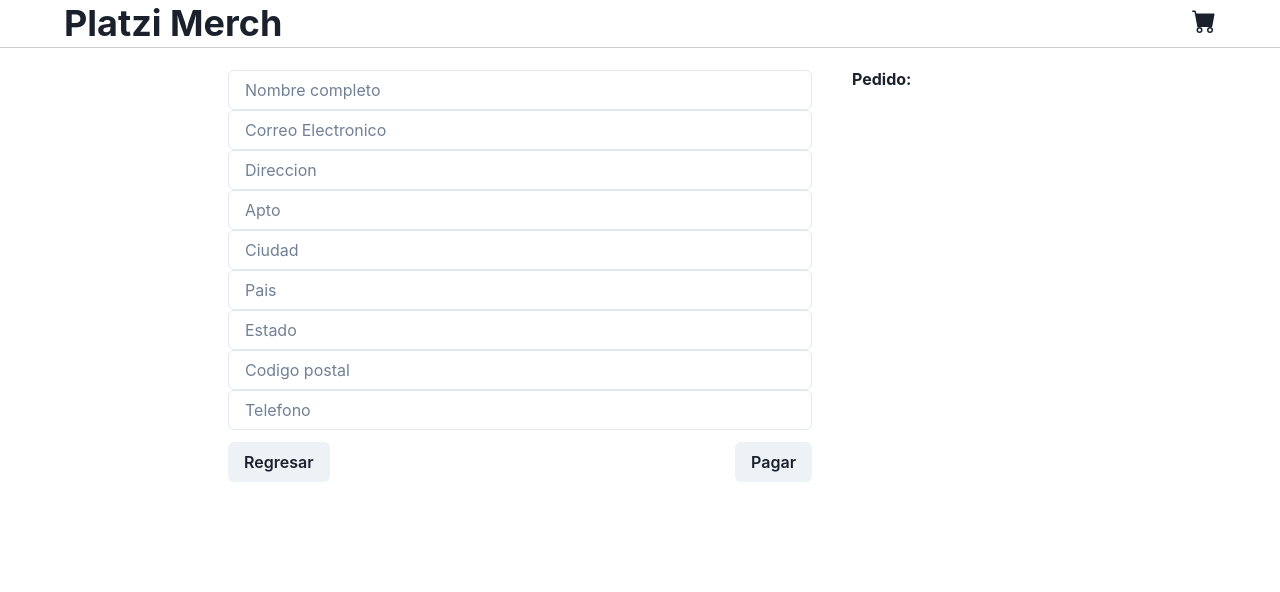
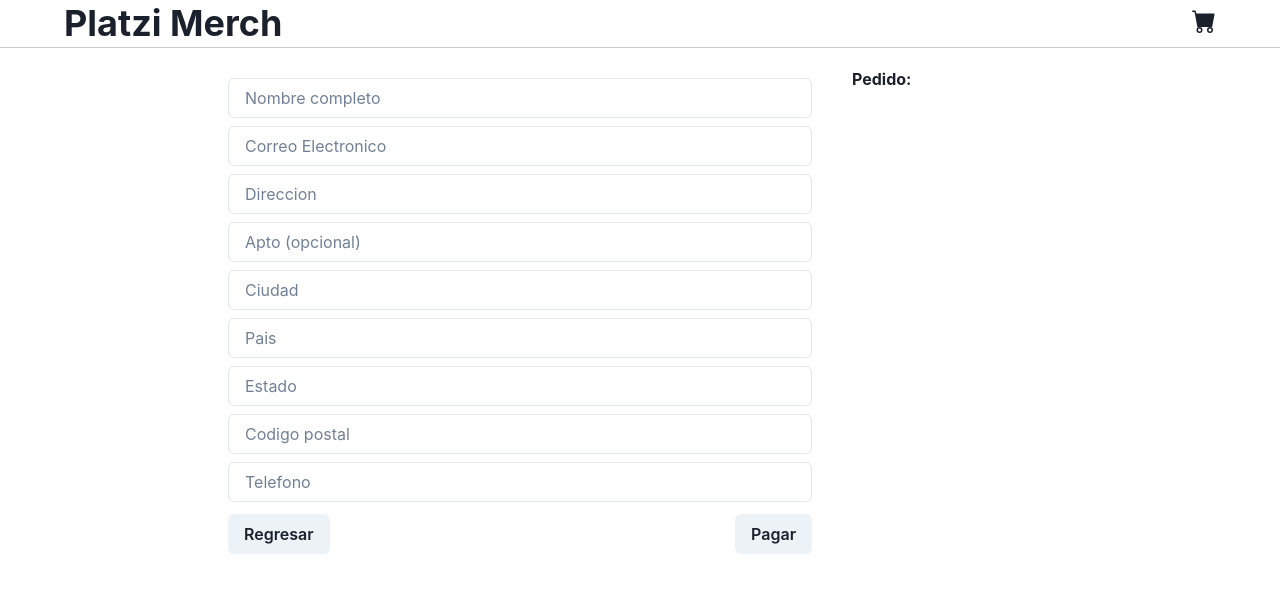
Before and after one commit to LucianoGimenezz/platzi-merch, a React app: page /checkout/information in a window 1280 px wide. Shown: the top 592 px of the page. Built offline with nearby package versions, Linux system fonts and the light colour scheme.

Commit message:
:lipstick: [ADD] invalid input

```diff
--- a/src/containers/CheckoutInformation.jsx
+++ b/src/containers/CheckoutInformation.jsx
@@ -1,4 +1,4 @@
-import React, { useRef, useContext } from 'react';
+import React, { useState, useRef, useContext } from 'react';
 import {
   Container,
   Box,
@@ -6,13 +6,25 @@
   Input,
   Button,
   Heading,
-  Text
+  Text,
+  FormControl,
+  FormErrorMessage
 } from '@chakra-ui/react';
 import { Link, useNavigate } from 'react-router-dom';
 import AppContext from '../context/AppContext';
 
 const CheckoutInformation = () => {
   const navigate = useNavigate();
+  const [error, setError] = useState({
+    name: false,
+    email: false,
+    address: false,
+    city: false,
+    country: false,
+    state: false,
+    cp: false,
+    phone: false
+  });
   const {
     state: { cart },
     addToBuyer
@@ -21,6 +33,74 @@
 
   const handlePay = () => {
     const formData = new FormData(form.current);
+
+    if (formData.get('name').trim() === '') {
+      setError({
+        ...error,
+        name: true
+      });
+      return;
+    }
+
+    if (
+      formData.get('email').trim() === '' ||
+      !formData.get('email').includes('@')
+    ) {
+      setError({
+        ...error,
+        email: true
+      });
+      return;
+    }
+
+    if (formData.get('direction').trim() === '') {
+      setError({
+        ...error,
+        address: true
+      });
+      return;
+    }
+
+    if (formData.get('city').trim() === '') {
+      setError({
+        ...error,
+        city: true
+      });
+      return;
+    }
+
+    if (formData.get('country').trim() === '') {
+      setError({
+        ...error,
+        country: true
+      });
+      return;
+    }
+
+    if (formData.get('state').trim() === '') {
+      setError({
+        ...error,
+        state: true
+      });
+      return;
+    }
+
+    if (formData.get('cp').trim() === '') {
+      setError({
+        ...error,
+        cp: true
+      });
+      return;
+    }
+
+    if (formData.get('phone').trim() === '') {
+      setError({
+        ...error,
+        phone: true
+      });
+      return;
+    }
+
     const buyer = {
       name: formData.get('name'),
       email: formData.get('email'),
@@ -53,23 +133,95 @@
       >
         <Box width="50%">
           <form ref={form}>
-            <Input name="name" placeholder="Nombre completo" />
+            <FormControl mt={2} isInvalid={error.name}>
+              <Input
+                name="name"
+                placeholder="Nombre completo"
+                onChange={() => setError(false)}
+              />
+              {error.name && (
+                <FormErrorMessage>name is required</FormErrorMessage>
+              )}
+            </FormControl>
 
-            <Input name="email" placeholder="Correo Electronico" />
+            <FormControl mt={2} isInvalid={error.email}>
+              <Input
+                name="email"
+                placeholder="Correo Electronico"
+                onChange={() => setError(false)}
+              />
+              {error.email && (
+                <FormErrorMessage>email is required</FormErrorMessage>
+              )}
+            </FormControl>
+            <FormControl mt={2} isInvalid={error.address}>
+              <Input
+                onChange={() => setError(false)}
+                name="direction"
+                placeholder="Direccion"
+              />
+              {error.address && (
+                <FormErrorMessage>direction is required</FormErrorMessage>
+              )}
+            </FormControl>
+            <FormControl mt={2}>
+              <Input
+                onChange={() => setError(false)}
+                name="apto"
+                placeholder="Apto (opcional)"
+              />
+            </FormControl>
 
-            <Input name="direction" placeholder="Direccion" />
-
-            <Input name="apto" placeholder="Apto" />
-
-            <Input name="city" placeholder="Ciudad" />
-
-            <Input name="country" placeholder="Pais" />
-
-            <Input name="state" placeholder="Estado" />
-
-            <Input name="cp" placeholder="Codigo postal" />
-
-            <Input name="phone" placeholder="Telefono" />
+            <FormControl mt={2} isInvalid={error.city}>
+              <Input
+                onChange={() => setError(false)}
+                name="city"
+                placeholder="Ciudad"
+              />
+              {error.city && (
+                <FormErrorMessage>city is required</FormErrorMessage>
+              )}
+            </FormControl>
+            <FormControl mt={2} isInvalid={error.country}>
+              <Input
+                onChange={() => setError(false)}
+                name="country"
+                placeholder="Pais"
+              />
+              {error.country && (
+                <FormErrorMessage>country is required</FormErrorMessage>
+              )}
+            </FormControl>
+            <FormControl mt={2} isInvalid={error.state}>
+              <Input
+                onChange={() => setError(false)}
+                name="state"
+                placeholder="Estado"
+              />
+              {error.state && (
+                <FormErrorMessage>state is required</FormErrorMessage>
+              )}
+            </FormControl>
+            <FormControl mt={2} isInvalid={error.cp}>
+              <Input
+                onChange={() => setError(false)}
+                name="cp"
+                placeholder="Codigo postal"
+              />
+              {error.cp && (
+                <FormErrorMessage>zip code is required</FormErrorMessage>
+              )}
+            </FormControl>
+            <FormControl mt={2} isInvalid={error.phone}>
+              <Input
+                onChange={() => setError(false)}
+                name="phone"
+                placeholder="Telefono"
+              />
+              {error.phone && (
+                <FormErrorMessage>phone is required</FormErrorMessage>
+              )}
+            </FormControl>
 
             <Box w="full" display="flex" justifyContent="space-between" pt={3}>
               <Link to="/checkout">
--- a/src/containers/Success.jsx
+++ b/src/containers/Success.jsx
@@ -3,6 +3,7 @@
 import AppContext from '../context/AppContext';
 
 const Sucess = () => {
+  const position = [51.505, -0.09];
   const {
     state: { buyer }
   } = useContext(AppContext);
```
